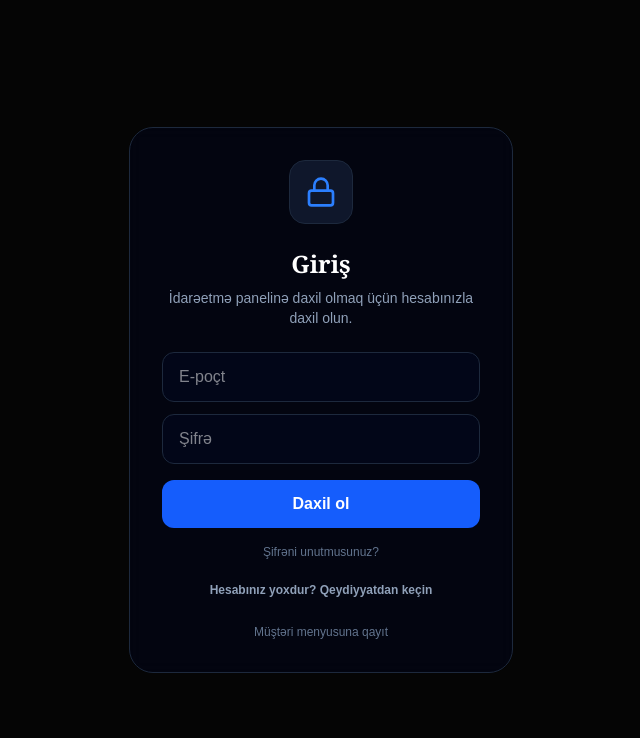
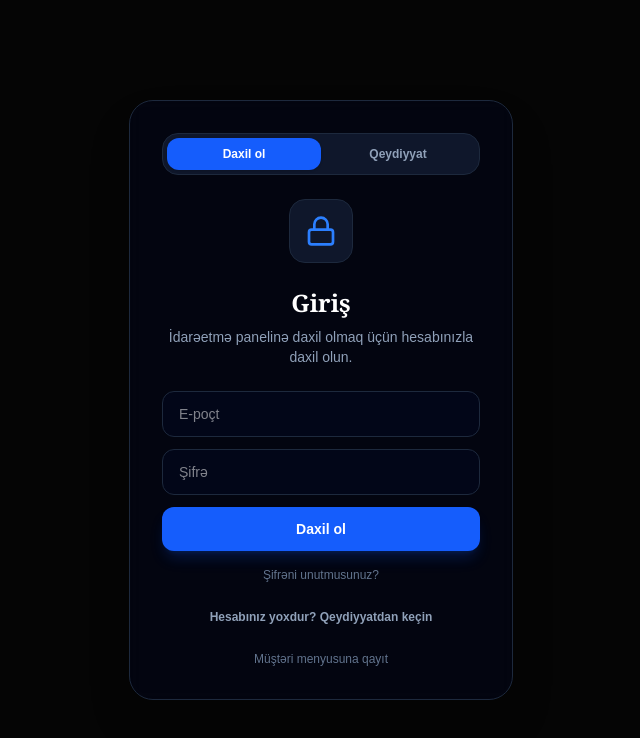
Before and after one commit to cosqunfarzaliyev-dotcom/MenuFlow, a Next.js app: page /login in a window 1280 px wide. Shown: the top 738 px of the page, without its empty margins (319-959 px from the left). Built offline with nearby package versions, Linux system fonts and the light colour scheme; no server answers.

Commit message:
fix: auth flow, password validation, table fetch columns, and staff panel routing

```diff
--- a/app/login/page.jsx
+++ b/app/login/page.jsx
@@ -5,7 +5,7 @@ import { useRouter, useSearchParams } from 'next/navigation';
 import Link from 'next/link';
 import { supabase, supabaseReady } from '@/lib/supabase';
 import { fetchMyProfile } from '@/lib/services/authService';
-import { Lock, ShieldCheck, Loader2 } from 'lucide-react';
+import { Lock, ShieldCheck, Loader2, UserPlus, UserSquare2 } from 'lucide-react';
 
 const HOME_FOR_ROLE = {
   super_admin: '/superadmin',
@@ -17,9 +17,12 @@ export default function LoginPage() {
   const router = useRouter();
   const searchParams = useSearchParams();
   const next = searchParams.get('next');
+  const initialMode = searchParams.get('mode') === 'signup' ? 'signup' : 'login';
 
+  const [mode, setMode] = useState(initialMode); // 'login' | 'signup'
   const [email, setEmail] = useState('');
   const [password, setPassword] = useState('');
+  const [confirmPassword, setConfirmPassword] = useState('');
   const [error, setError] = useState('');
   const [info, setInfo] = useState('');
   const [submitting, setSubmitting] = useState(false);
@@ -46,13 +49,23 @@ export default function LoginPage() {
     });
   }, [routeAfterAuth]);
 
+  const switchMode = (newMode) => {
+    setMode(newMode);
+    setError('');
+    setInfo('');
+    setConfirmPassword('');
+  };
+
   const handleLogin = async (e) => {
     e.preventDefault();
     if (!supabaseReady) { setError('Supabase qoşulmayıb.'); return; }
+    if (!email.trim()) { setError('Zəhmət olmasa e-poçt ünvanınızı daxil edin.'); return; }
+    if (!password) { setError('Zəhmət olmasa şifrə daxil edin.'); return; }
+
     setSubmitting(true);
     setError('');
     setInfo('');
-    const { error: signInError } = await supabase.auth.signInWithPassword({ email, password });
+    const { error: signInError } = await supabase.auth.signInWithPassword({ email: email.trim(), password });
     setSubmitting(false);
     if (signInError) {
       if (/email.*not.*confirmed/i.test(signInError.message || '')) {
@@ -86,21 +99,62 @@ export default function LoginPage() {
   const handleSignUp = async (e) => {
     e.preventDefault();
     if (!supabaseReady) { setError('Supabase qoşulmayıb.'); return; }
+
+    const cleanEmail = email.trim();
+    if (!cleanEmail) {
+      setError('Zəhmət olmasa e-poçt ünvanınızı daxil edin.');
+      return;
+    }
+    if (!password) {
+      setError('Zəhmət olmasa şifrə daxil edin.');
+      return;
+    }
+    if (password.length < 8) {
+      setError('Şifrə ən azı 8 simvol olmalıdır.');
+      return;
+    }
+    if (password !== confirmPassword) {
+      setError('Daxil edilən şifrələr üst-üstə düşmür.');
+      return;
+    }
+
     setSubmitting(true);
     setError('');
     setInfo('');
-    const { data, error: signUpError } = await supabase.auth.signUp({ email, password });
+
+    const { data, error: signUpError } = await supabase.auth.signUp({
+      email: cleanEmail,
+      password,
+      options: {
+        emailRedirectTo: `${window.location.origin}/onboarding`,
+      },
+    });
+
     setSubmitting(false);
+
     if (signUpError) {
+      if (/already registered|user_already_exists/i.test(signUpError.message || '')) {
+        setError('Bu e-poçt ünvanı ilə artıq hesab mövcuddur. Zəhmət olmasa "Daxil ol" bölməsindən daxil olun.');
+      } else {
         setError(signUpError.message || 'Qeydiyyat alınmadı.');
+      }
       return;
     }
+
+    // Check for existing user (Supabase returns empty identities array for existing user when email confirmation is enabled)
+    if (data?.user && data.user.identities && data.user.identities.length === 0) {
+      setError('Bu e-poçt ünvanı ilə artıq hesab mövcuddur. Zəhmət olmasa "Daxil ol" bölməsindən daxil olun.');
+      return;
+    }
+
     if (data?.session) {
-      // Email confirmations are off — go straight to creating a restaurant.
+      // Email confirmation is OFF — proceed directly to onboarding
       router.replace('/onboarding');
       return;
     }
-    setInfo('Hesab yaradıldı! Təsdiq linki üçün e-poçtunuzu yoxlayın, sonra daxil olub restoranınızı yaradın.');
+
+    // Email confirmation is ON — show verification instruction
+    setInfo('Hesab uğurla yaradıldı! Təsdiq linki e-poçt ünvanınıza göndərildi. Linkə klikləyib e-poçtunuzu təsdiqlədikdən sonra restoranınızı yarada bilərsiniz (spam qovluğunu da yoxlayın).');
   };
 
   if (checking) {
@@ -111,39 +165,126 @@ export default function LoginPage() {
     );
   }
 
+  const isStaffLogin = next === '/staff';
+  const isLogin = isStaffLogin ? true : mode === 'login';
+
   return (
     <div className="min-h-screen bg-[#050505] flex items-center justify-center p-4">
-      <form onSubmit={handleLogin} className="w-full max-w-sm bg-slate-950/60 backdrop-blur p-8 rounded-3xl border border-slate-800 text-center">
+      <div className="w-full max-w-sm bg-slate-950/60 backdrop-blur p-8 rounded-3xl border border-slate-800 text-center shadow-2xl">
+        {/* Toggle Tabs (Only show if not logging into staff panel) */}
+        {!isStaffLogin && (
+          <div className="flex bg-slate-900 p-1 rounded-2xl border border-slate-800 mb-6">
+            <button
+              type="button"
+              onClick={() => switchMode('login')}
+              className={`flex-1 py-2 rounded-xl text-xs font-bold transition-all ${
+                isLogin ? 'bg-blue-600 text-white shadow' : 'text-slate-400 hover:text-slate-200'
+              }`}
+            >
+              Daxil ol
+            </button>
+            <button
+              type="button"
+              onClick={() => switchMode('signup')}
+              className={`flex-1 py-2 rounded-xl text-xs font-bold transition-all ${
+                !isLogin ? 'bg-blue-600 text-white shadow' : 'text-slate-400 hover:text-slate-200'
+              }`}
+            >
+              Qeydiyyat
+            </button>
+          </div>
+        )}
+
         <div className="w-16 h-16 bg-slate-900 rounded-2xl mx-auto flex items-center justify-center border border-slate-800 mb-6">
-          {next === '/superadmin' ? <ShieldCheck className="w-8 h-8 text-amber-500" /> : <Lock className="w-8 h-8 text-blue-500" />}
+          {next === '/superadmin' ? (
+            <ShieldCheck className="w-8 h-8 text-amber-500" />
+          ) : isStaffLogin ? (
+            <UserSquare2 className="w-8 h-8 text-emerald-500" />
+          ) : isLogin ? (
+            <Lock className="w-8 h-8 text-blue-500" />
+          ) : (
+            <UserPlus className="w-8 h-8 text-blue-500" />
+          )}
         </div>
-        <h2 className="text-2xl font-bold text-white mb-2">Giriş</h2>
-        <p className="text-slate-400 text-sm mb-6">İdarəetmə panelinə daxil olmaq üçün hesabınızla daxil olun.</p>
 
+        <h2 className="text-2xl font-bold text-white mb-2">
+          {isStaffLogin ? 'Ofisiant Panelinə Giriş' : isLogin ? 'Giriş' : 'Qeydiyyat'}
+        </h2>
+        <p className="text-slate-400 text-sm mb-6">
+          {isStaffLogin
+            ? 'Ofisiant panelinə daxil olmaq üçün restoran hesabınızın e-poçt və şifrəsini daxil edin.'
+            : isLogin
+            ? 'İdarəetmə panelinə daxil olmaq üçün hesabınızla daxil olun.'
+            : 'Yeni hesab yaradın və restoranınızı idarə etməyə başlayın.'}
+        </p>
+
+        <form onSubmit={isLogin ? handleLogin : handleSignUp}>
           <input
-          type="email" value={email} onChange={(e) => setEmail(e.target.value)}
-          placeholder="E-poçt" autoComplete="username"
-          className="w-full bg-slate-950 border border-slate-800 rounded-xl px-4 py-3 text-white mb-3 focus:outline-none focus:border-blue-500 transition-colors"
+            type="email"
+            value={email}
+            onChange={(e) => setEmail(e.target.value)}
+            placeholder="E-poçt"
+            autoComplete="username"
+            className="w-full bg-slate-950 border border-slate-800 rounded-xl px-4 py-3 text-white mb-3 focus:outline-none focus:border-blue-500 transition-colors text-sm"
           />
           <input
-          type="password" value={password} onChange={(e) => setPassword(e.target.value)}
-          placeholder="Şifrə" autoComplete="current-password"
-          className="w-full bg-slate-950 border border-slate-800 rounded-xl px-4 py-3 text-white mb-4 focus:outline-none focus:border-blue-500 transition-colors"
+            type="password"
+            value={password}
+            onChange={(e) => setPassword(e.target.value)}
+            placeholder="Şifrə"
+            autoComplete={isLogin ? "current-password" : "new-password"}
+            className="w-full bg-slate-950 border border-slate-800 rounded-xl px-4 py-3 text-white mb-3 focus:outline-none focus:border-blue-500 transition-colors text-sm"
           />
+
+          {!isLogin && (
+            <input
+              type="password"
+              value={confirmPassword}
+              onChange={(e) => setConfirmPassword(e.target.value)}
+              placeholder="Şifrənin təkrarı"
+              autoComplete="new-password"
+              className="w-full bg-slate-950 border border-slate-800 rounded-xl px-4 py-3 text-white mb-4 focus:outline-none focus:border-blue-500 transition-colors text-sm"
+            />
+          )}
+
           {error && <p className="text-rose-500 text-xs mb-4 text-left font-bold">{error}</p>}
           {info && <p className="text-emerald-400 text-xs mb-4 text-left font-bold">{info}</p>}
 
-        <button type="submit" disabled={submitting} className="w-full py-3 bg-blue-600 hover:bg-blue-500 disabled:opacity-60 text-white rounded-xl font-bold transition-colors">
-          {submitting ? 'Yoxlanılır…' : 'Daxil ol'}
+          <button
+            type="submit"
+            disabled={submitting}
+            className="w-full py-3 bg-blue-600 hover:bg-blue-500 disabled:opacity-60 text-white rounded-xl font-bold transition-colors text-sm shadow-lg shadow-blue-600/20"
+          >
+            {submitting ? 'Yoxlanılır…' : isLogin ? 'Daxil ol' : 'Qeydiyyatdan keç'}
           </button>
-        <button type="button" onClick={handleForgotPassword} disabled={submitting} className="w-full mt-2 py-2 bg-transparent hover:bg-slate-900 disabled:opacity-60 text-slate-500 hover:text-slate-300 text-xs transition-colors">
+        </form>
+
+        {isLogin && (
+          <button
+            type="button"
+            onClick={handleForgotPassword}
+            disabled={submitting}
+            className="w-full mt-2 py-2 bg-transparent hover:bg-slate-900 disabled:opacity-60 text-slate-500 hover:text-slate-300 text-xs transition-colors"
+          >
             Şifrəni unutmusunuz?
           </button>
-        <button type="button" onClick={handleSignUp} disabled={submitting} className="w-full mt-1 py-2.5 bg-transparent hover:bg-slate-900 disabled:opacity-60 text-slate-400 hover:text-white rounded-xl font-bold text-xs transition-colors">
-          Hesabınız yoxdur? Qeydiyyatdan keçin
+        )}
+
+        {!isStaffLogin && (
+          <button
+            type="button"
+            onClick={() => switchMode(isLogin ? 'signup' : 'login')}
+            disabled={submitting}
+            className="w-full mt-2 py-2.5 bg-transparent hover:bg-slate-900 disabled:opacity-60 text-slate-400 hover:text-white rounded-xl font-bold text-xs transition-colors"
+          >
+            {isLogin ? 'Hesabınız yoxdur? Qeydiyyatdan keçin' : 'Zatən hesabınız var? Daxil olun'}
           </button>
-        <Link href="/" className="block mt-4 text-xs text-slate-500 hover:text-slate-300">Müştəri menyusuna qayıt</Link>
-      </form>
+        )}
+
+        <Link href="/" className="block mt-4 text-xs text-slate-500 hover:text-slate-300">
+          Müştəri menyusuna qayıt
+        </Link>
+      </div>
     </div>
   );
 }
--- a/app/reset-password/page.jsx
+++ b/app/reset-password/page.jsx
@@ -37,8 +37,8 @@ export default function ResetPasswordPage() {
   const handleSubmit = async (e) => {
     e.preventDefault();
     setError('');
-    if (password.length < 6) {
-      setError('Şifrə ən azı 6 simvol olmalıdır.');
+    if (password.length < 8) {
+      setError('Şifrə ən azı 8 simvol olmalıdır.');
       return;
     }
     if (password !== confirmPassword) {
--- a/components/StaffApp.jsx
+++ b/components/StaffApp.jsx
@@ -6,7 +6,7 @@ import { useRouter } from 'next/navigation';
 import { useAppStore, ORDER_STATUS } from '@/lib/store';
 import { supabase, supabaseReady } from '@/lib/supabase';
 import { subscribeOrders, subscribeAlerts } from '@/lib/services/realtime';
-import { CheckCircle2, Clock, Bell, UserSquare2, UtensilsCrossed, Check, QrCode, Lock } from 'lucide-react';
+import { CheckCircle2, Clock, Bell, UserSquare2, UtensilsCrossed, Check, QrCode, Lock, Shield } from 'lucide-react';
 import { OrderCard } from '@/components/staff/OrderCard';
 import RealtimeStatusBadge from '@/components/RealtimeStatusBadge';
 import { LoadingState, ErrorState, EmptyState, PageSkeleton } from '@/components/ui';
```
Also changed, not shown: components/AdminApp.jsx (+30 -9 lines), lib/services/supabaseService.js. Lines whose indentation alone changed are shown as unchanged.
